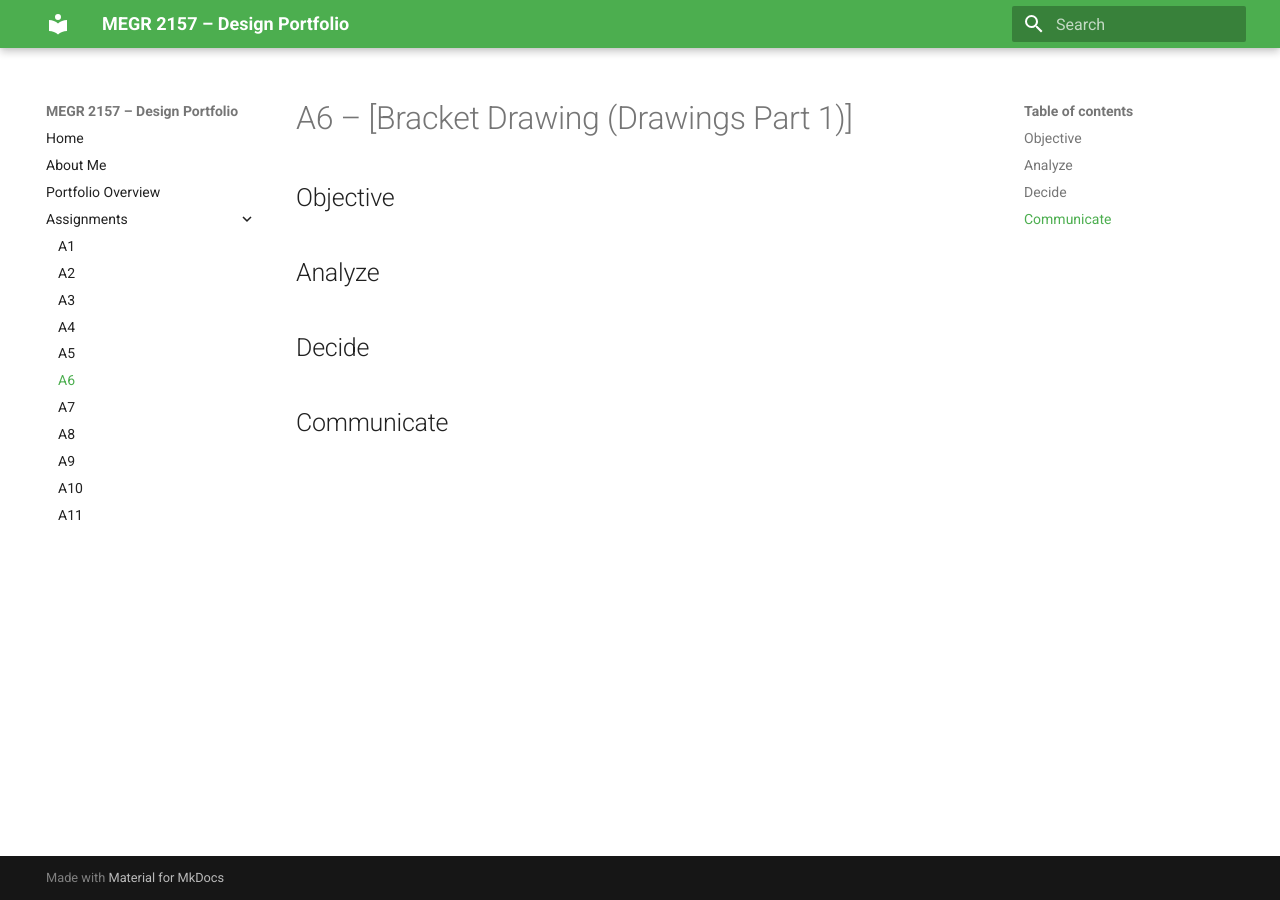
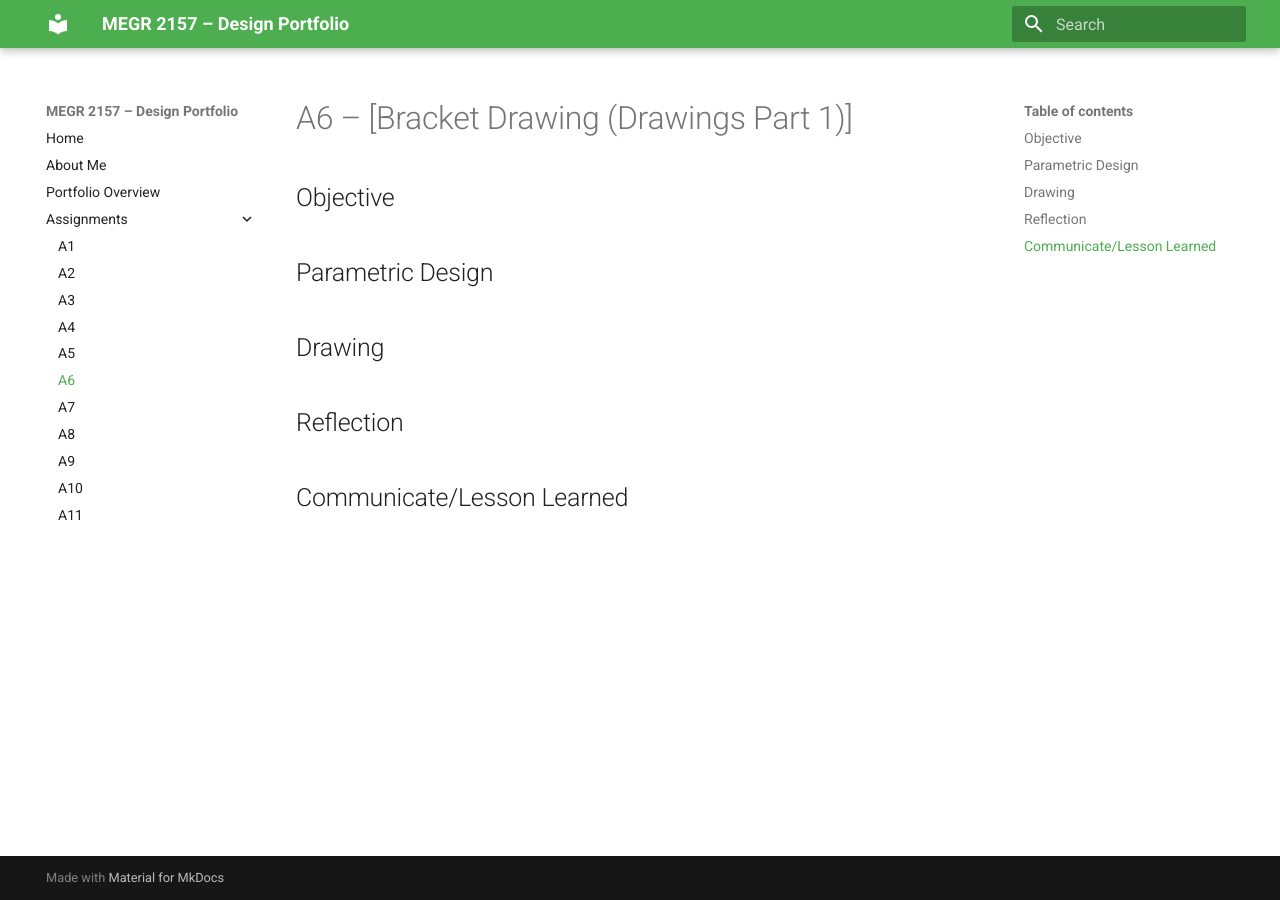
Before and after one commit to EvanBlanco12/portfolio, an MkDocs documentation site: the page built from docs/assignments/A06/index.md, in a window 1280 px wide. Built offline with MkDocs 1.6.1 and Material for MkDocs 9.7.7, drawn with Linux system fonts in a browser that asks for light colours.

Commit message:
Revise sections in index.md for clarity

```diff
--- a/docs/assignments/A06/index.md
+++ b/docs/assignments/A06/index.md
@@ -3,10 +3,13 @@
 ## Objective
 
 
-## Analyze
+## Parametric Design
 
 
-## Decide
+## Drawing
 
 
-## Communicate
+## Reflection
+
+
+## Communicate/Lesson Learned
```
